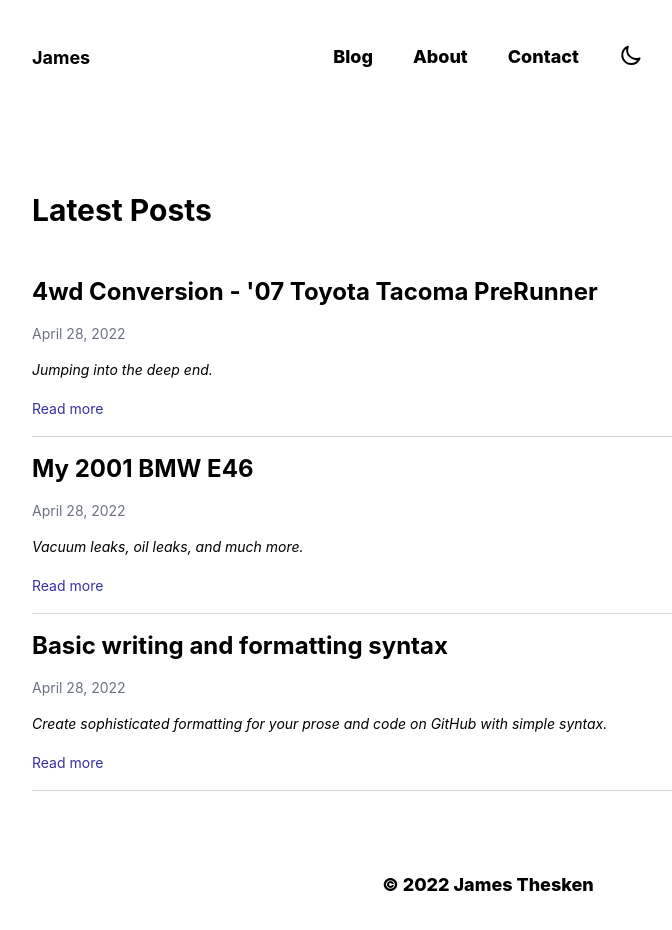
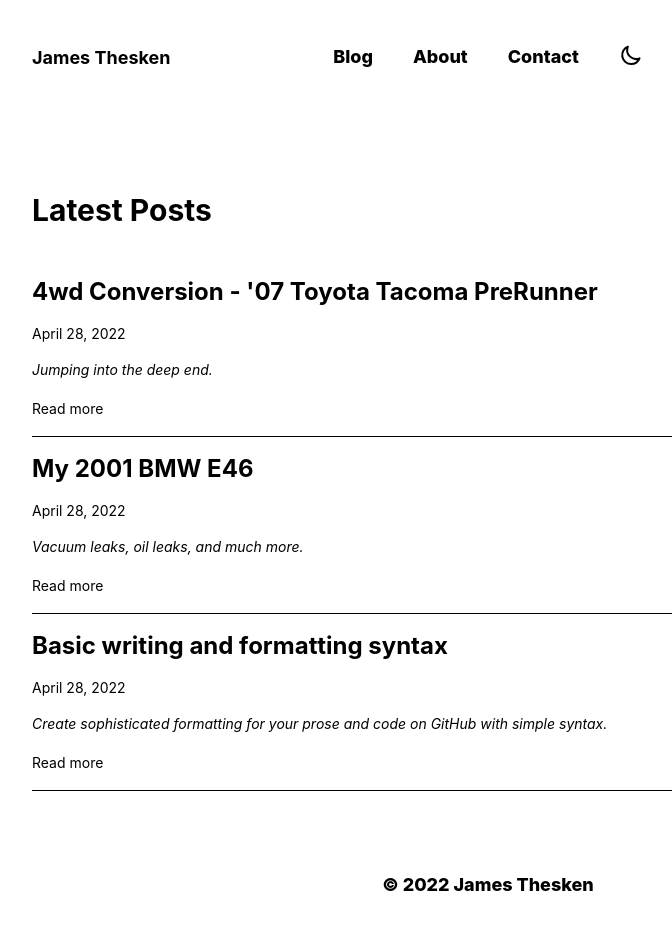
Before and after one commit to jamesthesken/james-blog, a Next.js app: page / in a window 1280 px wide. Shown: the top 930 px of the page, without its empty margins (152-824 px from the left). Built offline with nearby package versions, Linux system fonts and the light colour scheme.

Commit message:
feat: darkmode and more colors

```diff
--- a/components/Header.tsx
+++ b/components/Header.tsx
@@ -6,13 +6,14 @@ function Header({}) {
     <section>
         <nav className="flex justify-between items-center py-6 px-10 mt-5 relative">
         <Link href={'/'}>
-            <a className="text-lg font-bold">
-                James
+            <a className="text-lg font-bold dark:text-terminal">
+                James Thesken
             </a>
         </Link>
         <div className="xl:hidden">
-            <button className="navbar-burger focus:outline-none text-indigo-900 hover:text-indigo-800">
-            <svg className="block h-6 w-6" fill="currentColor" viewBox="0 0 20 20" xmlns="http://www.w3.org/2000/svg"><title>Mobile menu</title><path d="M0 3h20v2H0V3zm0 6h20v2H0V9zm0 6h20v2H0v-2z"></path></svg></button>
+            <button className="navbar-burger">
+                <svg className="block h-6 w-6" fill="currentColor" viewBox="0 0 20 20" xmlns="http://www.w3.org/2000/svg"><title>Mobile menu</title><path d="M0 3h20v2H0V3zm0 6h20v2H0V9zm0 6h20v2H0v-2z"></path></svg>
+            </button>
         </div>
         <ul className="hidden xl:flex absolute top-1/2 left-1/2 transform -translate-x-1/2 -translate-y-1/2">
             <Link href={'/'}>
@@ -31,7 +32,7 @@ function Header({}) {
             <div className="navbar-backdrop fixed inset-0 bg-gray-800 opacity-25"></div>
             <nav className="fixed top-0 left-0 bottom-0 flex flex-col w-full md:w-5/6 max-w-sm py-8 px-8 bg-white border-r overflow-y-auto"><div className="flex items-center mb-8">
                 <button className="navbar-close">
-                <svg className="h-6 w-6 text-gray-500 cursor-pointer hover:text-gray-500" xmlns="http://www.w3.org/2000/svg" fill="none" viewBox="0 0 24 24" stroke="currentColor"><path stroke-linecap="round" stroke-linejoin="round" stroke-width="2" d="M6 18L18 6M6 6l12 12"></path></svg></button>
+                <svg className="h-6 w-6 text-gray-500 cursor-pointer hover:text-gray-500" xmlns="http://www.w3.org/2000/svg" fill="none" viewBox="0 0 24 24" stroke="currentColor"><path stroke-linecap="round" stroke-linejoin="round" strokeWidth="2" d="M6 18L18 6M6 6l12 12"></path></svg></button>
                 </div>
                 <div className="my-auto">
                 <ul className="py-10">
--- a/tailwind.config.js
+++ b/tailwind.config.js
@@ -1,8 +1,15 @@
+const colors = require('tailwindcss/colors')
 module.exports = {
   content: [
       "./pages/**/*.{js,ts,jsx,tsx}",
       "./components/**/*.{js,ts,jsx,tsx}",],
   theme: {
+    colors: {
+      terminal: '#66FF66',
+      green: colors.green,
+      blue: colors.blue,
+      slate: colors.slate
+    },
     extend: {},
   },
   darkMode: 'class',
```
